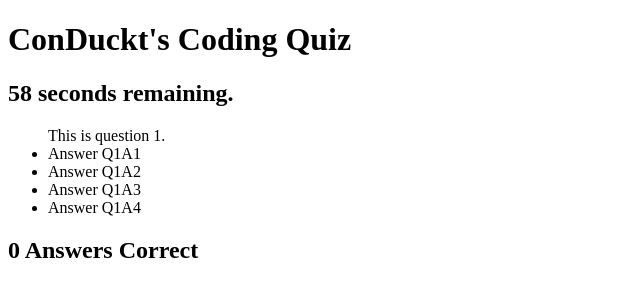
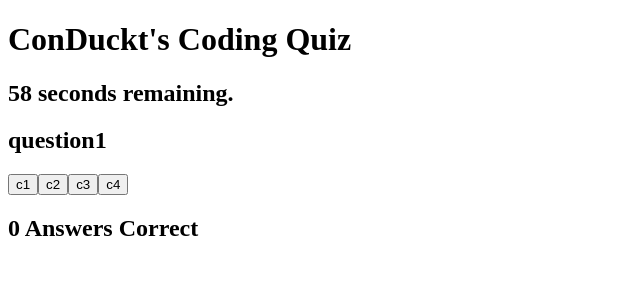
Before and after one commit to ConDuckt/coding-quiz, a plain HTML site: page index.html in a window 1280 px wide. Both pictures are taken after a click on the element "Click here to start quiz!". Shown: the whole page, without its empty margins (0-640 px from the left). Drawn offline with Linux system fonts and the light colour scheme.

Commit message:
reworked programatically w/TA help

```diff
--- a/assets/script.js
+++ b/assets/script.js
@@ -1,7 +1,7 @@
 // question and display variables
 var startButton = document.querySelector("#start-button");
 var question = document.querySelector("#question");
-var answers = document.querySelector("#answers");
+var answersEl = document.querySelector("#answers");
 var result = document.querySelector("#result");
 
 // Timer variables
@@ -12,6 +12,22 @@ var timeRemaining = 60;
 var score = document.querySelector("#score");
 var scoreCount = localStorage.getItem("scoreCount");
 
+var currentQuestionIndex = 0;
+
+var questionArray = [
+   {
+        question: "question1",
+        choices: ["c1", "c2", "c3", "c4"],
+        correctChoice: "c3",
+    },
+    {
+        question: "question2",
+        choices: ["c1", "c2", "c3", "c4"],
+        correctChoice: "c3",
+    }
+
+];
+
 // display questions and multiple choice answer buttons
     // question 1 variables
     var q1a1 = document.createElement("li");
@@ -19,17 +35,18 @@ var scoreCount = localStorage.getItem("scoreCount");
     var q1a3 = document.createElement("li");
     var q1a4 = document.createElement("li");
 
-    q1a1.textContent = "Answer Q1A1";
-    q1a2.textContent = "Answer Q1A2";
+
+    // var answerListItem = document.querySelectorAll("li")
+    // answerListItem.setAttribute("class", "choice");
+
+    q1a1.textContent = "Correct Answer Q1A1";
+    q1a2.textContent = "Incorrect Answer Q1A2";
     q1a3.textContent = "Answer Q1A3";
     q1a4.textContent = "Answer Q1A4";
 
-var correctAnswers = [q1a1]
-var incorrectAnswers = [q1a2, q1a3, q1a4]
-
 // on click, record score as 0 and start timer
 
-startButton.addEventListener("click", function() {
+startButton.addEventListener("click", function(event) {
     event.preventDefault();
     scoreCount = 0;
     startButton.style.display ="none";
@@ -45,20 +62,68 @@ startButton.addEventListener("click", function() {
 
         }, 1000);
 
-    answers.textContent = "This is question 1.";
+    // answers.textContent = "This is question 1.";
 
-    answers.appendChild(q1a1);
-    answers.appendChild(q1a2);
-    answers.appendChild(q1a3);
-    answers.appendChild(q1a4);
+    // answers.appendChild(q1a1);
+    // answers.appendChild(q1a2);
+    // answers.appendChild(q1a3);
+    // answers.appendChild(q1a4);
+
+    getQuestion();
 
 });
+
+function getQuestion() {
+    var currentQuestion = questionArray[currentQuestionIndex];
+    var title = document.getElementById("question");
+    title.textContent = currentQuestion.question;
+    answersEl.innerHTML = "";
+
+    for (var i=0; i < currentQuestion.choices.length; i++) {
+        var choice = currentQuestion.choices[i];
+        var button = document.createElement("button");
+        button.setAttribute("class", "choice");
+        button.setAttribute("value", choice);
+        button.textContent = choice;
+        answersEl.appendChild(button);
+    }
+};
+
+function userChoice(e) {
+    console.log(e.target.value);
+    if (e.target.value === questionArray[currentQuestionIndex].correctChoice) {
+        result.textContent = "You got it!";
+        scoreCount++;
+        currentQuestionIndex++;
+        score.textContent = scoreCount;
+        localStorage.setItem("scoreCount", scoreCount);
+
+        getQuestion();
+
+    }
+};
+
+answersEl.addEventListener("click", userChoice);
+
+// var correctAnswer = [q1a1]
+// var incorrectAnswer = [q1a2, q1a3, q1a4]
 
 // on click, check whether answer is correct
 /* if correct:
     stop player from being able to guess again
     display "you got it" message
     increase score by 1 and record new score */
+
+
+// document.getElementById("answers").addEventListener("click", function(correctAnswer) {
+//     if(correctAnswer.target && correctAnswer.target.nodeName === "LI") {
+//         result.textContent = "You got it!";
+//         scoreCount++;
+//         score.textContent = scoreCount;
+//         localStorage.setItem("scoreCount", scoreCount);
+//         }
+// });
+
 
 q1a1.addEventListener("click", function() {
     result.textContent = "You got it!";
@@ -72,20 +137,31 @@ q1a1.addEventListener("click", function() {
     display "you suck" message
     decrease timer by 5s */
 
+
+// document.getElementById("answers").addEventListener("click", function(incorrectAnswer) {
+//     if(incorrectAnswer.target && incorrectAnswer.target.nodeName === "LI") {
+//         result.textContent = "Wrong!";
+//         timeRemaining = timeRemaining - 5;
+//         }
+// });
+
+console.log("score", score)
+console.log("time", timeRemaining)
+
 q1a2.addEventListener("click", function() {
     result.textContent = "Wrong!";
     timeRemaining = timeRemaining - 5;
 });
 
-q1a3.addEventListener("click", function() {
-    result.textContent = "Wrong!";
-    timeRemaining = timeRemaining - 5;
-});
+// q1a3.addEventListener("click", function() {
+//     result.textContent = "Wrong!";
+//     timeRemaining = timeRemaining - 5;
+// });
 
-q1a4.addEventListener("click", function() {
-    result.textContent = "Wrong!";
-    timeRemaining = timeRemaining - 5;
-});
+// q1a4.addEventListener("click", function() {
+//     result.textContent = "Wrong!";
+//     timeRemaining = timeRemaining - 5;
+// });
 
 // when final question answered, reduce timer to 0
 
--- a/index.html
+++ b/index.html
@@ -22,7 +22,7 @@
 
         <div>
             <h2 id="question"></h2>
-            <ul id="answers"></ul>
+            <div id="answers"></div>
             <h3 id="result"></h3>
         </div>
 
```
Also changed, not shown: 1 other file.
